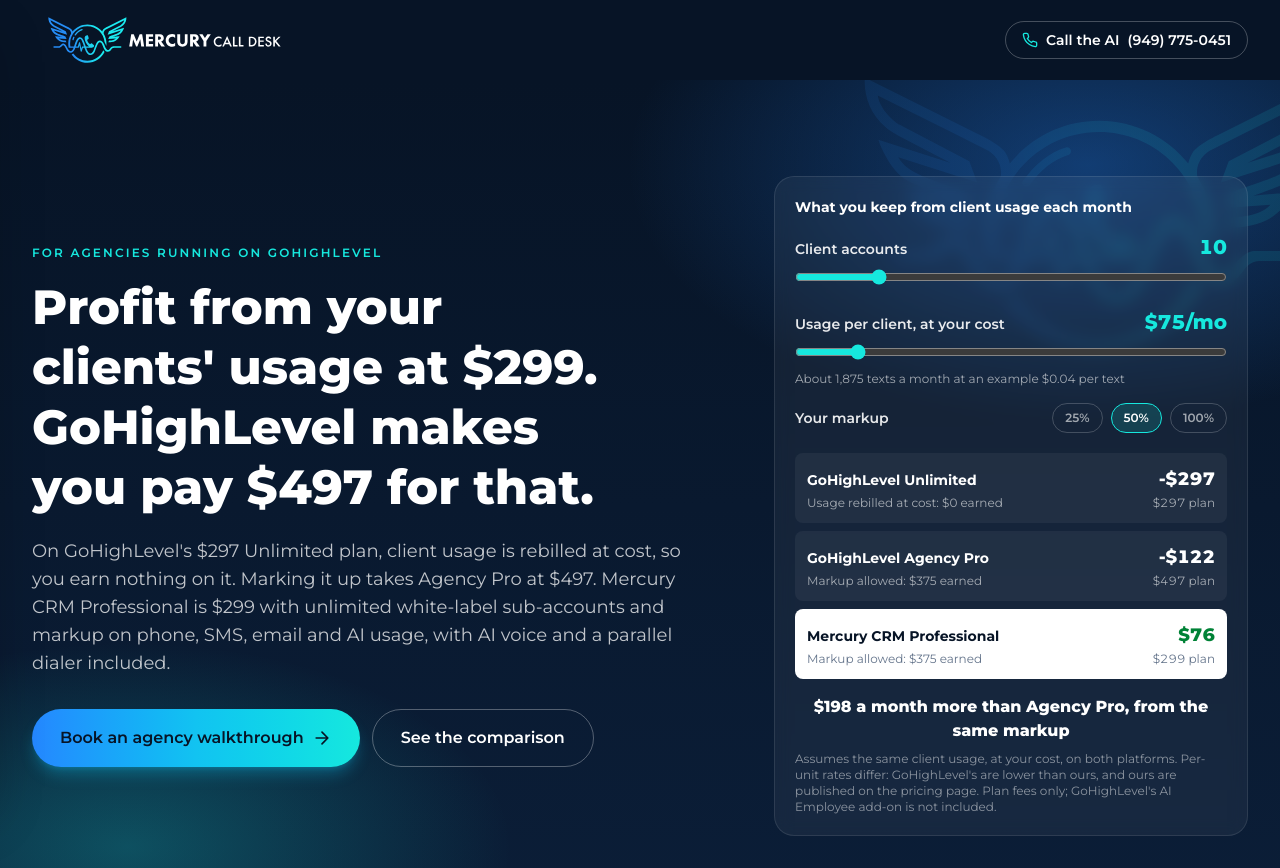
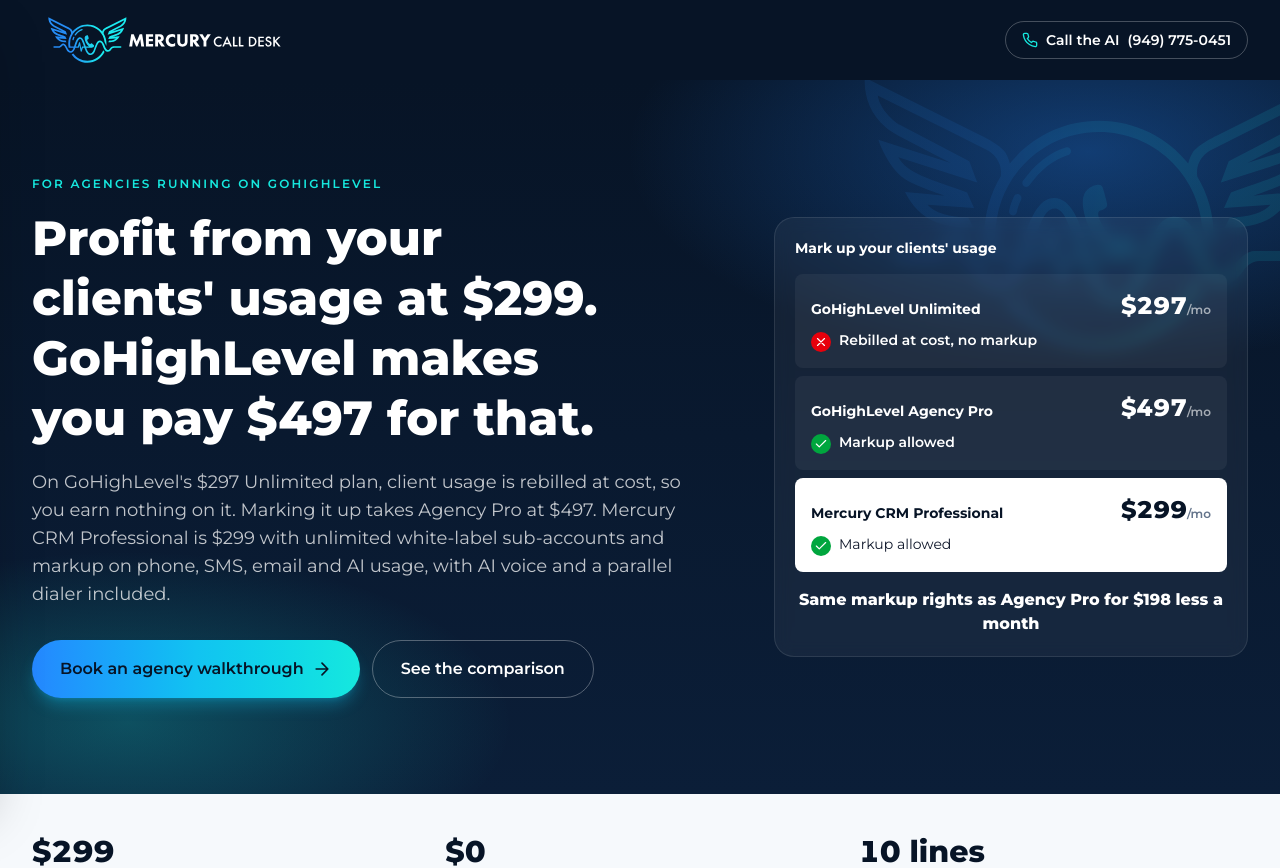
Before and after one commit to hpintojr/mercury-call-desk-site, a Next.js app: page /agencies in a window 1280 px wide. Shown: the top 868 px of the page. Built offline with nearby package versions, Linux system fonts and the light colour scheme; no server answers.

Commit message:
Replace /agencies usage calculator with a static price card
Co-Authored-By: Claude Opus 5.5 (1M context) <noreply@anthropic.com>
Claude-Session: https://claude.ai/code/session_011zQLWmsbbEtfS5c3beVDok

```diff
--- a/src/components/landing/AgenciesPage.tsx
+++ b/src/components/landing/AgenciesPage.tsx
@@ -6,8 +6,7 @@ import FAQAccordion from "@/components/FAQAccordion";
 import CallbackForm from "./CallbackForm";
 import BookEmbed from "./BookEmbed";
 import { aiLine, links, site } from "@/config/site";
-import UsageCalculator from "./UsageCalculator";
-import { agenciesFaq, agenciesHero, agenciesSlug as slug, ghl, included, pairs, sources, steps, type PairCell } from "@/content/agencies";
+import { agenciesFaq, agenciesHero, agenciesSlug as slug, ghl, included, pairs, priceCard, sources, steps, type PairCell } from "@/content/agencies";
 import { tiers } from "@/content/pricing";
 
 const btn = "tap inline-flex items-center justify-center gap-2 rounded-full font-semibold transition active:scale-[0.98] focus:outline-none focus-visible:ring-2 focus-visible:ring-mcd-sky focus-visible:ring-offset-2 px-7 py-4 text-base";
@@ -69,7 +68,25 @@ export default function AgenciesPage() {
           </div>
 
           <div className="lg:col-span-5">
-            <UsageCalculator />
+            <div className="rounded-xl2 border border-white/10 bg-white/5 p-5 backdrop-blur-sm">
+              <p className="text-sm font-bold text-white">{priceCard.title}</p>
+              <div className="mt-4 space-y-2">
+                {[...priceCard.rows, { ...priceCard.mcd, mcd: true }].map((r) => (
+                  <div key={r.name} className={`rounded-lg p-4 ${"mcd" in r ? "bg-white text-mcd-navy" : "bg-white/5 text-white"}`}>
+                    <div className="flex items-baseline justify-between gap-3">
+                      <p className="text-sm font-bold">{r.name}</p>
+                      <p className="text-2xl font-extrabold tabular-nums">${r.price}<span className={`text-xs font-semibold ${"mcd" in r ? "text-mcd-muted" : "text-white/60"}`}>/mo</span></p>
+                    </div>
+                    <div className="mt-2">
+                      <PairCellView cell={r.cell} dark={!("mcd" in r)} />
+                    </div>
+                  </div>
+                ))}
+              </div>
+              <p className="mt-4 text-center text-base font-extrabold text-white">
+                Same markup rights as Agency Pro for ${ghl.agencyPro.price - priceCard.mcd.price} less a month
+              </p>
+            </div>
           </div>
         </div>
       </section>
--- a/src/components/landing/UsageCalculator.tsx
+++ /dev/null
@@ -1,88 +0,0 @@
-"use client";
-
-import { useState } from "react";
-import { calc, ghl } from "@/content/agencies";
-import { tiers } from "@/content/pricing";
-
-const usd = (n: number) => `${n < 0 ? "-" : ""}$${Math.abs(Math.round(n)).toLocaleString("en-US")}`;
-const pro = tiers.find((t) => t.id === "professional")!;
-
-/**
- * Hero card on /agencies: what an agency keeps from client usage after the plan fee,
- * on GoHighLevel's two agency plans vs Mercury CRM Professional. Same usage on both sides,
- * so the only differences are the plan fee and whether markup is allowed.
- */
-export default function UsageCalculator() {
-  const [clients, setClients] = useState(calc.defaultClients);
-  const [usage, setUsage] = useState(calc.defaultUsage);
-  const [markup, setMarkup] = useState(calc.defaultMarkup);
-
-  const earned = clients * usage * (markup / 100);
-  const rows = [
-    { name: ghl.unlimited.name, fee: ghl.unlimited.price, earn: 0, note: "Usage rebilled at cost" },
-    { name: ghl.agencyPro.name, fee: ghl.agencyPro.price, earn: earned, note: "Markup allowed" },
-    { name: `Mercury CRM ${pro.name}`, fee: pro.monthly, earn: earned, note: "Markup allowed", mcd: true },
-  ];
-
-  return (
-    <div className="rounded-xl2 border border-white/10 bg-white/5 p-5 backdrop-blur-sm">
-      <p className="text-sm font-bold text-white">What you keep from client usage each month</p>
-
-      <label htmlFor="clients" className="mt-4 flex items-baseline justify-between text-sm font-semibold text-white/90">
-        <span>Client accounts</span>
-        <span className="text-xl font-extrabold tabular-nums text-mcd-cyan">{clients}</span>
-      </label>
-      <input id="clients" type="range" min={1} max={calc.maxClients} value={clients} onChange={(e) => setClients(Number(e.target.value))} className="mt-2 w-full accent-mcd-cyan" />
-
-      <label htmlFor="usage" className="mt-4 flex items-baseline justify-between text-sm font-semibold text-white/90">
-        <span>Usage per client, at your cost</span>
-        <span className="text-xl font-extrabold tabular-nums text-mcd-cyan">{usd(usage)}/mo</span>
-      </label>
-      <input id="usage" type="range" min={10} max={calc.maxUsage} step={5} value={usage} onChange={(e) => setUsage(Number(e.target.value))} className="mt-2 w-full accent-mcd-cyan" />
-      <p className="mt-1 text-xs text-white/60">
-        About {Math.round(usage / calc.exampleTextCost).toLocaleString("en-US")} texts a month at an example ${calc.exampleTextCost.toFixed(2)} per text
-      </p>
-
-      <div className="mt-4 flex items-center justify-between gap-3 text-sm font-semibold text-white/90">
-        <span>Your markup</span>
-        <div className="flex gap-2 text-xs" role="radiogroup" aria-label="Markup on client usage">
-          {calc.markups.map((m) => (
-            <button
-              key={m}
-              type="button"
-              role="radio"
-              aria-checked={m === markup}
-              onClick={() => setMarkup(m)}
-              className={`rounded-full border px-3 py-1.5 font-semibold transition ${m === markup ? "border-mcd-cyan bg-mcd-cyan/15 text-white" : "border-white/20 text-white/60 hover:text-white"}`}
-            >
-              {m}%
-            </button>
-          ))}
-        </div>
-      </div>
-
-      <div className="mt-5 space-y-2">
-        {rows.map((r) => {
-          const net = r.earn - r.fee;
-          return (
-            <div key={r.name} className={`rounded-lg p-3 ${r.mcd ? "bg-white text-mcd-navy" : "bg-white/5 text-white"}`}>
-              <div className="flex items-baseline justify-between gap-3">
-                <p className="text-sm font-bold">{r.name}</p>
-                <p className={`text-lg font-extrabold tabular-nums ${net >= 0 ? (r.mcd ? "text-green-700" : "text-green-400") : r.mcd ? "text-mcd-navy" : "text-white"}`}>{usd(net)}</p>
-              </div>
-              <p className={`mt-0.5 flex justify-between gap-3 text-xs ${r.mcd ? "text-mcd-muted" : "text-white/60"}`}>
-                <span>{r.note}: {usd(r.earn)} earned</span>
-                <span className="tabular-nums">{usd(r.fee)} plan</span>
-              </p>
-            </div>
-          );
-        })}
-      </div>
-
-      <p className="mt-4 text-center text-base font-extrabold text-white">
-        {usd(ghl.agencyPro.price - pro.monthly)} a month more than Agency Pro, from the same markup
-      </p>
-      <p className="mt-2 text-xs text-white/50">{calc.note}</p>
-    </div>
-  );
-}
--- a/src/content/agencies.ts
+++ b/src/content/agencies.ts
@@ -35,17 +35,14 @@ export const agenciesHero = {
   sub: `On GoHighLevel's $${ghl.unlimited.price} Unlimited plan, client usage is rebilled at cost, so you earn nothing on it. Marking it up takes Agency Pro at $${ghl.agencyPro.price}. Mercury CRM Professional is $${pro.monthly} with unlimited white-label sub-accounts and markup on phone, SMS, email and AI usage, with AI voice and a parallel dialer included.`,
 };
 
-/** Usage markup calculator defaults. Usage is the agency's own number; we don't assume one. */
-export const calc = {
-  defaultClients: 10,
-  maxClients: 50,
-  defaultUsage: 75,
-  maxUsage: 500,
-  defaultMarkup: 50,
-  markups: [25, 50, 100],
-  /** Example cost per text used only to translate the usage dollars into a text count (Hamilton, 2026-10-16). Not a quoted rate. */
-  exampleTextCost: 0.04,
-  note: "Assumes the same client usage, at your cost, on both platforms. Per-unit rates differ: GoHighLevel's are lower than ours, and ours are published on the pricing page. Plan fees only; GoHighLevel's AI Employee add-on is not included.",
+/** Hero price card: plan fee and whether the plan lets an agency mark up client usage. No usage math. */
+export const priceCard = {
+  title: "Mark up your clients' usage",
+  rows: [
+    { name: ghl.unlimited.name, price: ghl.unlimited.price, cell: { text: "Rebilled at cost, no markup", no: true } },
+    { name: ghl.agencyPro.name, price: ghl.agencyPro.price, cell: { text: "Markup allowed", ok: true } },
+  ],
+  mcd: { name: "Mercury CRM Professional", price: pro.monthly, cell: { text: "Markup allowed", ok: true } },
 };
 
 export type PairCell = { text: string; ok?: boolean; no?: boolean };
```
